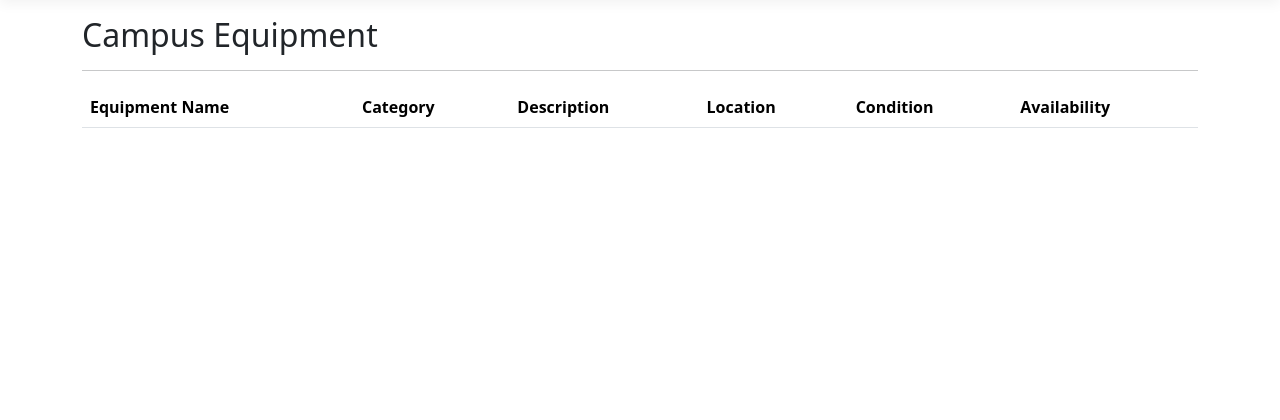
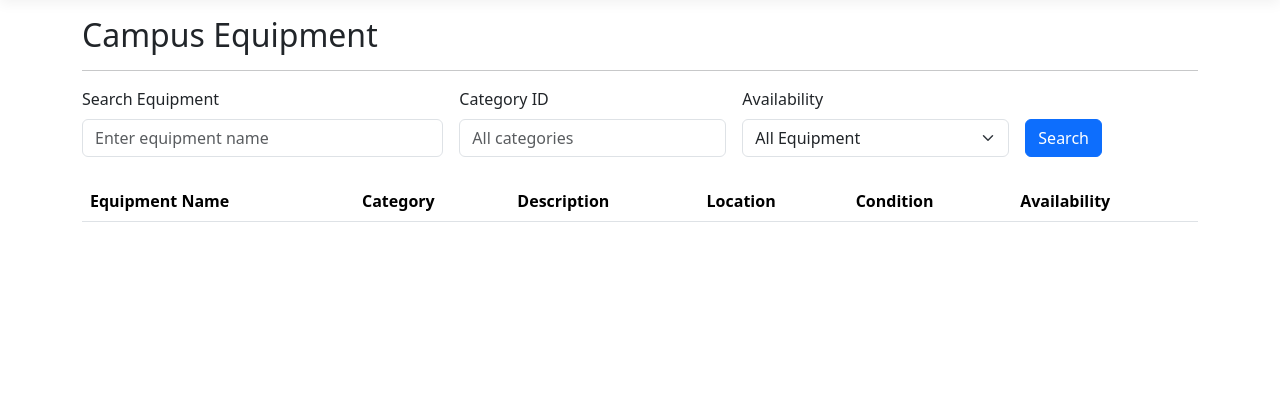
Before and after one commit to kapokris/CampusGear, an ASP.NET Core app: template CampusGear.Web/Views/Equipment/Index.cshtml in a window 1280 px wide. Shown: the part 57-477 px from the top of the page. Run offline with ASP.NET Core 8, Linux system fonts and the light colour scheme; the template is opened without the code that fills it, so the values that code supplies are empty; style sheets or scripts are compiled from the project's sources.

Commit message:
Add equipment search and filtering

```diff
--- a/CampusGear.Web/Views/Equipment/Index.cshtml
+++ b/CampusGear.Web/Views/Equipment/Index.cshtml
@@ -5,6 +5,54 @@
 
 <h2>Campus Equipment</h2>
 <hr />
+
+
+<form asp-controller="Equipment" asp-action="Index" method="get" class="row g-3 mb-4">
+    <div class="col-md-4">
+        <label for="search" class="form-label">
+            Search Equipment
+        </label>
+        <input type="text"
+               id="search"
+               name="search"
+               value="@ViewBag.Search"
+               class="form-control"
+               placeholder="Enter equipment name"
+            />
+    </div>
+
+    <div class="col-md-3">
+        <label for="categoryId" class="form-label">
+            Category ID
+        </label>
+        <input type="number"
+               id="categoryId"
+               name="categoryId"
+               value="@ViewBag.CategoryId"
+               class="form-control"
+               min="1"
+               placeholder="All categories"
+            />
+    </div>
+
+    <div class="col-md-3">
+        <label for="available" class="form-label">
+            Availability
+        </label>
+        <select id="available" name="available" class="form-select">
+            <option value="">All Equipment</option>
+            <option value="true" selected="@(ViewBag.Available == true)">Available</option>
+            <option value="false" selected="@(ViewBag.Available == false)">Unavailable</option>
+        </select>
+    </div>
+
+    <div class="col-md-2 d-flex align-items-end">
+        <button type="submit" class="btn btn-primary">
+            Search
+        </button>
+    </div>
+</form>
+
 
 <table class="table table-striped">
     <thead>
```
Also changed, not shown: CampusGear.Web/Controllers/EquipmentController.cs (+33 -3 lines).
